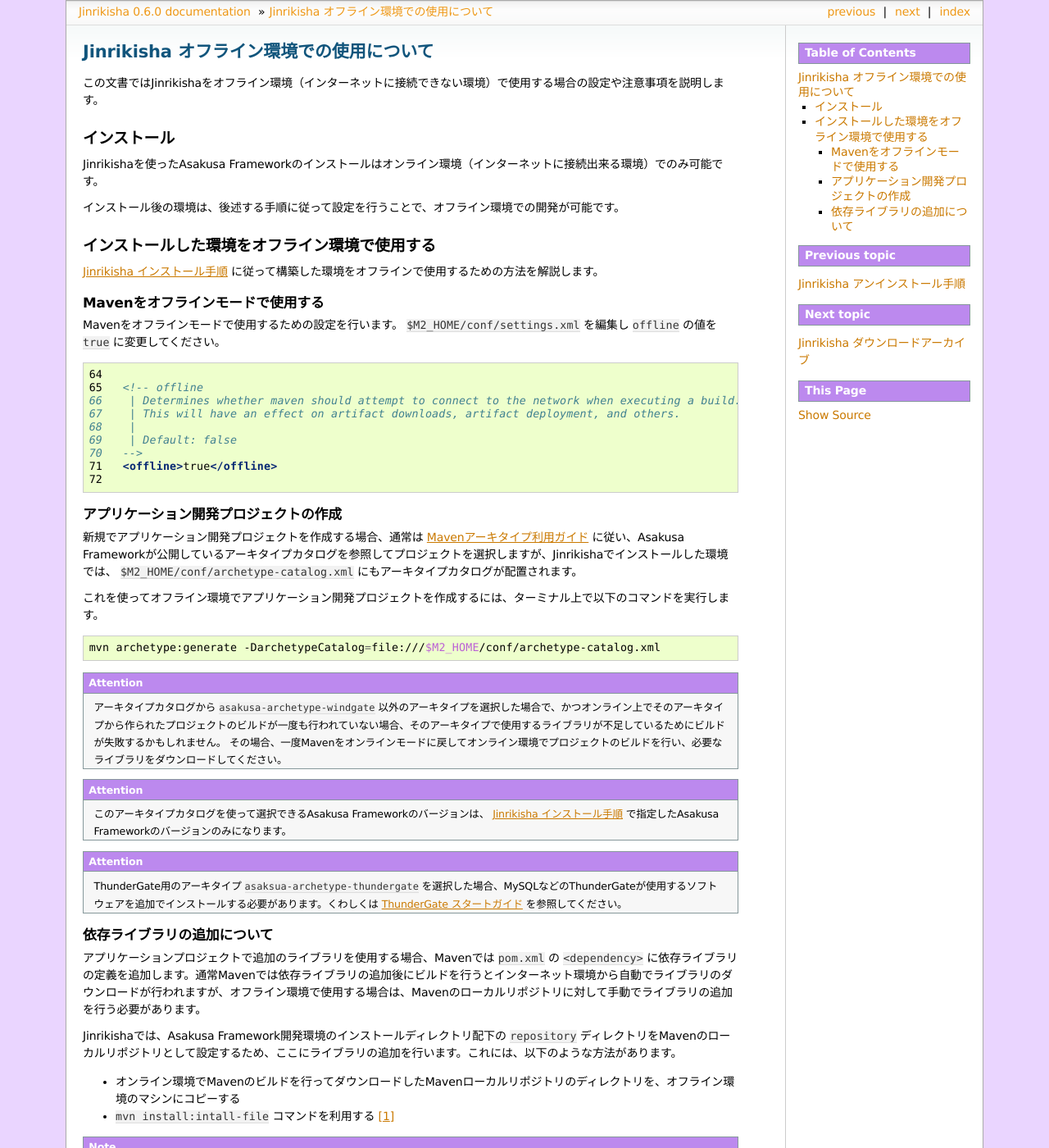
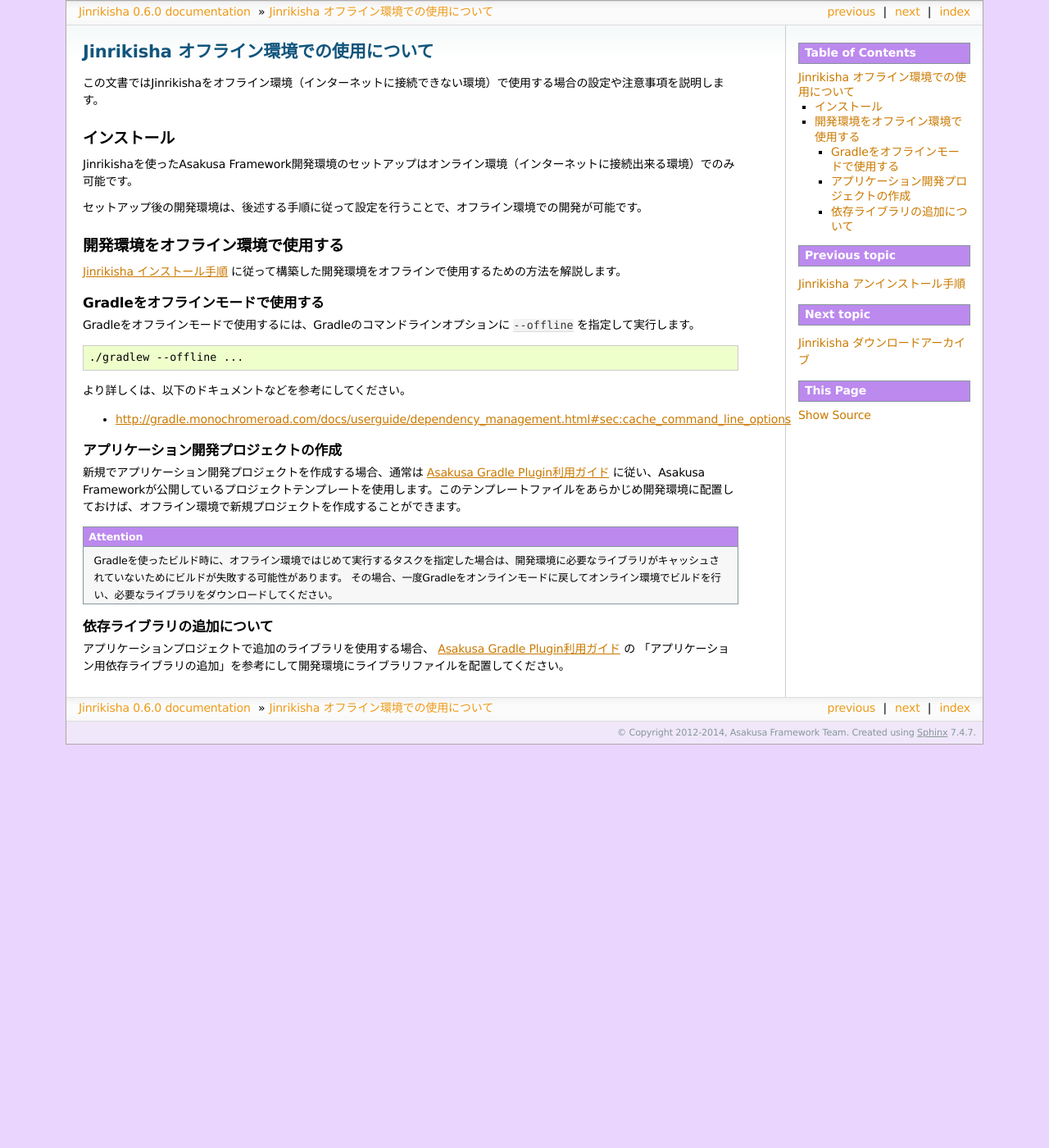
Before and after one commit to asakusafw/asakusafw-starter, a Sphinx documentation site: the page built from jinrikisha/docs/ja/source/offline.rst, in a window 1280 px wide and 1400 px high. Shown: the whole window at 82% size. Built offline with Sphinx 7.4.7, drawn with Linux system fonts in a browser that asks for light colours; formulas are drawn with MathJax 3; some of the changed text lies outside the part shown.

Commit message:
Revised document based on Gradle.

```diff
--- a/jinrikisha/docs/ja/source/introduction/dmdl-editor.rst
+++ b/jinrikisha/docs/ja/source/introduction/dmdl-editor.rst
@@ -12,7 +12,7 @@
 
 * DMDLスクリプトのキーワードに色が付きます。
 * 別のデータモデルを参照しているデータモデルにおいて、参照元データモデルへジャンプすることが出来ます。
-* Mavenを使わずにEclipse上でDMDLスクリプトのコンパイルを行い、Javaのデータモデルクラスを生成することが出来ます。
+* GradleやMavenを使わずにEclipse上でDMDLスクリプトのコンパイルを行い、Javaのデータモデルクラスを生成することが出来ます。
 * Javaソース上のデータモデルのクラス名あるいはメソッド名からDMDLスクリプトファイルへジャンプすることが出来ます。
 
 ..  [#] 機能やインストール手順の詳細については、DMDL EditorXのサイトを確認してください。 https://github.com/hishidama/xtext-dmdl-editor
@@ -107,8 +107,8 @@
 
 ..  note::
 
-    通常は `MavenのコマンドでDMDLのコンパイル <http://asakusafw.s3.amazonaws.com/documents/latest/release/ja/html/dmdl/start-guide.html#java>`_ を行ってJavaのデータモデルクラスを生成しますが、
-    DMDL EditorXではMavenを使わずにコンパイルすることが出来ます。
+    通常は `GradleやMavenのコマンドでDMDLのコンパイル <http://asakusafw.s3.amazonaws.com/documents/latest/release/ja/html/dmdl/start-guide.html#java>`_ を行ってJavaのデータモデルクラスを生成しますが、
+    DMDL EditorXではGradleやMavenを使わずにコンパイルすることが出来ます。
 
 ツールバーの「DMDL compile」のアイコンをクリックすると、コンパイルが実行されます。（コンソール上にコンパイルメッセージが表示されます）
 
--- a/jinrikisha/docs/ja/source/offline.rst
+++ b/jinrikisha/docs/ja/source/offline.rst
@@ -5,66 +5,36 @@
 
 インストール
 ============
-Jinrikishaを使ったAsakusa Frameworkのインストールはオンライン環境（インターネットに接続出来る環境）でのみ可能です。
+Jinrikishaを使ったAsakusa Framework開発環境のセットアップはオンライン環境（インターネットに接続出来る環境）でのみ可能です。
 
-インストール後の環境は、後述する手順に従って設定を行うことで、オフライン環境での開発が可能です。
+セットアップ後の開発環境は、後述する手順に従って設定を行うことで、オフライン環境での開発が可能です。
 
-インストールした環境をオフライン環境で使用する
-==============================================
-:doc:`install` に従って構築した環境をオフラインで使用するための方法を解説します。
+開発環境をオフライン環境で使用する
+==================================
+:doc:`install` に従って構築した開発環境をオフラインで使用するための方法を解説します。
 
-Mavenをオフラインモードで使用する
----------------------------------
-Mavenをオフラインモードで使用するための設定を行います。 ``$M2_HOME/conf/settings.xml`` を編集し ``offline`` の値を ``true`` に変更してください。
+Gradleをオフラインモードで使用する
+----------------------------------
+Gradleをオフラインモードで使用するには、Gradleのコマンドラインオプションに ``--offline`` を指定して実行します。
 
-..  code-block:: xml
+..  code-block:: sh
 
-    64
-    65   <!-- offline
-    66    | Determines whether maven should attempt to connect to the network when executing a build.
-    67    | This will have an effect on artifact downloads, artifact deployment, and others.
-    68    |
-    69    | Default: false
-    70   -->
-    71   <offline>true</offline>
-    72
+    ./gradlew --offline ...
 
+より詳しくは、以下のドキュメントなどを参考にしてください。
+
+* http://gradle.monochromeroad.com/docs/userguide/dependency_management.html#sec:cache_command_line_options
 
 アプリケーション開発プロジェクトの作成
 --------------------------------------
-新規でアプリケーション開発プロジェクトを作成する場合、通常は `Mavenアーキタイプ利用ガイド`_ に従い、Asakusa Frameworkが公開しているアーキタイプカタログを参照してプロジェクトを選択しますが、Jinrikishaでインストールした環境では、 ``$M2_HOME/conf/archetype-catalog.xml`` にもアーキタイプカタログが配置されます。
-
-これを使ってオフライン環境でアプリケーション開発プロジェクトを作成するには、ターミナル上で以下のコマンドを実行します。
-
-..  code-block:: sh
-
-    mvn archetype:generate -DarchetypeCatalog=file:///$M2_HOME/conf/archetype-catalog.xml
+新規でアプリケーション開発プロジェクトを作成する場合、通常は `Asakusa Gradle Plugin利用ガイド`_ に従い、Asakusa Frameworkが公開しているプロジェクトテンプレートを使用します。このテンプレートファイルをあらかじめ開発環境に配置しておけば、オフライン環境で新規プロジェクトを作成することができます。
 
 ..  attention::
-    アーキタイプカタログから ``asakusa-archetype-windgate`` 以外のアーキタイプを選択した場合で、かつオンライン上でそのアーキタイプから作られたプロジェクトのビルドが一度も行われていない場合、そのアーキタイプで使用するライブラリが不足しているためにビルドが失敗するかもしれません。
-    その場合、一度Mavenをオンラインモードに戻してオンライン環境でプロジェクトのビルドを行い、必要なライブラリをダウンロードしてください。
+    Gradleを使ったビルド時に、オフライン環境ではじめて実行するタスクを指定した場合は、開発環境に必要なライブラリがキャッシュされていないためにビルドが失敗する可能性があります。
+    その場合、一度Gradleをオンラインモードに戻してオンライン環境でビルドを行い、必要なライブラリをダウンロードしてください。
 
-..  attention::
-    このアーキタイプカタログを使って選択できるAsakusa Frameworkのバージョンは、 :doc:`install` で指定したAsakusa Frameworkのバージョンのみになります。
-
-..  attention::
-    ThunderGate用のアーキタイプ ``asaksua-archetype-thundergate`` を選択した場合、MySQLなどのThunderGateが使用するソフトウェアを追加でインストールする必要があります。くわしくは `ThunderGate スタートガイド`_ を参照してください。
-
-..  _`Mavenアーキタイプ利用ガイド`: http://asakusafw.s3.amazonaws.com/documents/latest/release/ja/html/application/maven-archetype.html
-..  _`ThunderGate スタートガイド`: http://asakusafw.s3.amazonaws.com/documents/latest/release/ja/html/thundergate/start-guide.html
+..  _`Asakusa Gradle Plugin利用ガイド`: http://asakusafw.s3.amazonaws.com/documents/latest/release/ja/html/application/gradle-plugin.html
 
 依存ライブラリの追加について
 ----------------------------
-アプリケーションプロジェクトで追加のライブラリを使用する場合、Mavenでは ``pom.xml`` の ``<dependency>`` に依存ライブラリの定義を追加します。通常Mavenでは依存ライブラリの追加後にビルドを行うとインターネット環境から自動でライブラリのダウンロードが行われますが、オフライン環境で使用する場合は、Mavenのローカルリポジトリに対して手動でライブラリの追加を行う必要があります。
-
-Jinrikishaでは、Asakusa Framework開発環境のインストールディレクトリ配下の ``repository`` ディレクトリをMavenのローカルリポジトリとして設定するため、ここにライブラリの追加を行います。これには、以下のような方法があります。
-
-* オンライン環境でMavenのビルドを行ってダウンロードしたMavenローカルリポジトリのディレクトリを、オフライン環境のマシンにコピーする
-* ``mvn install:intall-file`` コマンドを利用する [#]_
-
-..  note::
-    依存ライブラリの追加は上記で説明した方法のほか、内部ネットワーク上にMavenのインターナルリポジトリを構築するという方法もあります。複数の開発環境でライブラリの管理を統一的に行いたい場合はこちらの方法を検討すべきです。詳しくはMavenの以下のサイトなどを参照してください。
-
-    http://maven.apache.org/guides/introduction/introduction-to-repositories.html
-
-..  [#] 詳しくは、 http://maven.apache.org/plugins/maven-install-plugin/usage.html などを参照してください。
+アプリケーションプロジェクトで追加のライブラリを使用する場合、 `Asakusa Gradle Plugin利用ガイド`_ の 「アプリケーション用依存ライブラリの追加」を参考にして開発環境にライブラリファイルを配置してください。
```
Also changed, not shown: jinrikisha/docs/ja/source/feature.rst (+1 -7 lines), jinrikisha/docs/ja/source/install.rst (+14 -32 lines).
